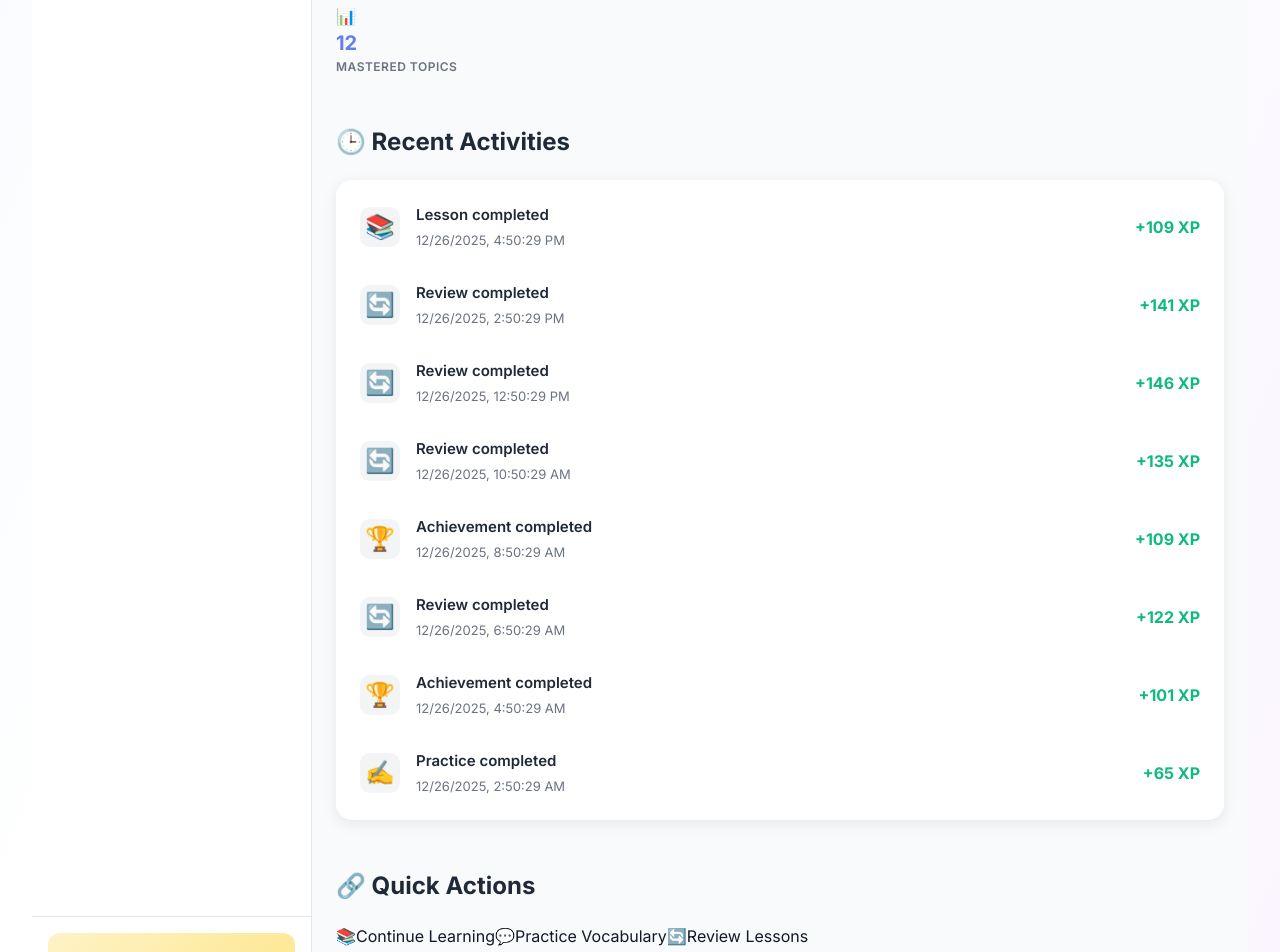
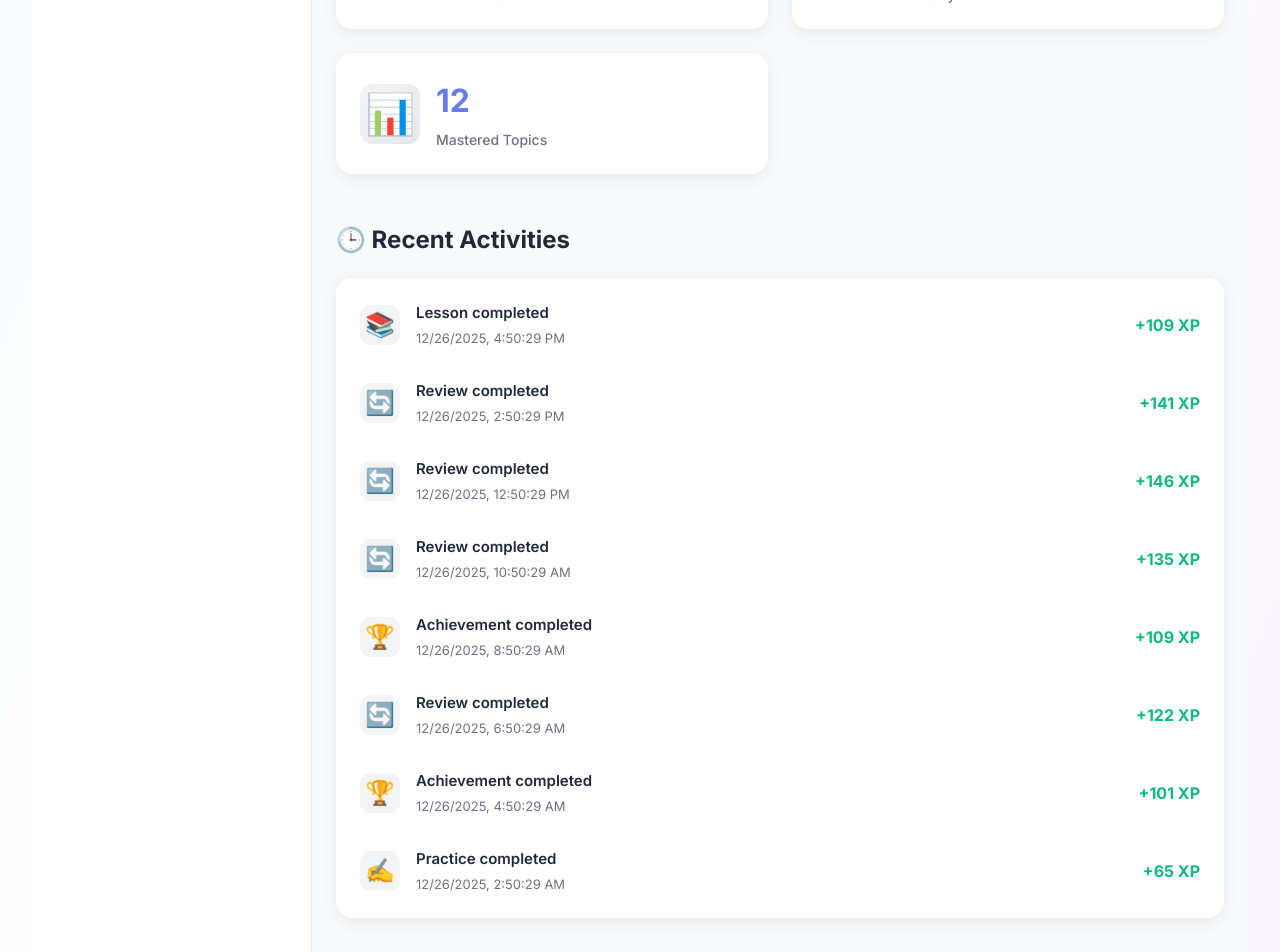
Before and after one commit to RixGem/ProgressPath, a Next.js app: page /dashboard/french in a window 1280 px wide. Shown: the part 2140-3092 px from the top of the page. Built offline with nearby package versions, Linux system fonts and the light colour scheme.

Commit message:
Add comprehensive dashboard integration with multi-language support

```diff
--- a/app/dashboard/dashboard.module.css
+++ b/app/dashboard/dashboard.module.css
@@ -60,6 +60,51 @@
 
 .statsGrid.list {
   grid-template-columns: 1fr;
+}
+
+/* Stat Card (for vocabulary stats) */
+.statCard {
+  background: white;
+  border-radius: 16px;
+  padding: 24px;
+  box-shadow: 0 4px 16px rgba(0, 0, 0, 0.08);
+  display: flex;
+  align-items: center;
+  gap: 16px;
+  transition: transform 0.2s ease, box-shadow 0.2s ease;
+}
+
+.statCard:hover {
+  transform: translateY(-4px);
+  box-shadow: 0 8px 24px rgba(0, 0, 0, 0.12);
+}
+
+.statIcon {
+  font-size: 40px;
+  width: 60px;
+  height: 60px;
+  display: flex;
+  align-items: center;
+  justify-content: center;
+  background: linear-gradient(135deg, #f3f4f6 0%, #e5e7eb 100%);
+  border-radius: 12px;
+}
+
+.statInfo {
+  flex: 1;
+}
+
+.statValue {
+  font-size: 32px;
+  font-weight: 700;
+  color: #667eea;
+  margin-bottom: 4px;
+}
+
+.statLabel {
+  font-size: 14px;
+  color: #6b7280;
+  font-weight: 500;
 }
 
 /* Streak Card */
@@ -196,20 +241,6 @@
   gap: 4px;
 }
 
-.statLabel {
-  font-size: 12px;
-  color: #6b7280;
-  text-transform: uppercase;
-  font-weight: 600;
-  letter-spacing: 0.5px;
-}
-
-.statValue {
-  font-size: 20px;
-  font-weight: 700;
-  color: #667eea;
-}
-
 .languageFooter {
   display: flex;
   justify-content: space-between;
@@ -279,6 +310,40 @@
   font-size: 16px;
   font-weight: 700;
   color: #10b981;
+}
+
+/* Quick Links */
+.quickLinks {
+  display: grid;
+  grid-template-columns: repeat(auto-fit, minmax(200px, 1fr));
+  gap: 16px;
+}
+
+.quickLink {
+  display: flex;
+  align-items: center;
+  gap: 12px;
+  padding: 20px;
+  background: white;
+  border-radius: 12px;
+  text-decoration: none;
+  box-shadow: 0 4px 16px rgba(0, 0, 0, 0.08);
+  transition: all 0.2s ease;
+}
+
+.quickLink:hover {
+  transform: translateY(-2px);
+  box-shadow: 0 8px 24px rgba(0, 0, 0, 0.12);
+}
+
+.quickLinkIcon {
+  font-size: 28px;
+}
+
+.quickLinkText {
+  font-size: 16px;
+  font-weight: 600;
+  color: #1f2937;
 }
 
 /* Loading & Error */
@@ -355,16 +420,28 @@
     color: #f9fafb;
   }
 
+  .statCard {
+    background: #1f2937;
+  }
+
+  .statIcon {
+    background: linear-gradient(135deg, #374151 0%, #4b5563 100%);
+  }
+
+  .statValue {
+    color: #a78bfa;
+  }
+
+  .statLabel {
+    color: #9ca3af;
+  }
+
   .languageCard {
     background: #1f2937;
   }
 
   .languageName {
     color: #f9fafb;
-  }
-
-  .statValue {
-    color: #a78bfa;
   }
 
   .languageFooter {
@@ -390,6 +467,14 @@
 
   .activityTime {
     color: #9ca3af;
+  }
+
+  .quickLink {
+    background: #1f2937;
+  }
+
+  .quickLinkText {
+    color: #f9fafb;
   }
 }
 
@@ -420,6 +505,10 @@
   .sectionTitle {
     font-size: 20px;
   }
+
+  .quickLinks {
+    grid-template-columns: 1fr;
+  }
 }
 
 @media (max-width: 480px) {
@@ -444,4 +533,18 @@
   .languageStats {
     flex-wrap: wrap;
   }
+
+  .statCard {
+    padding: 20px;
+  }
+
+  .statIcon {
+    font-size: 32px;
+    width: 50px;
+    height: 50px;
+  }
+
+  .statValue {
+    font-size: 28px;
+  }
 }
```
